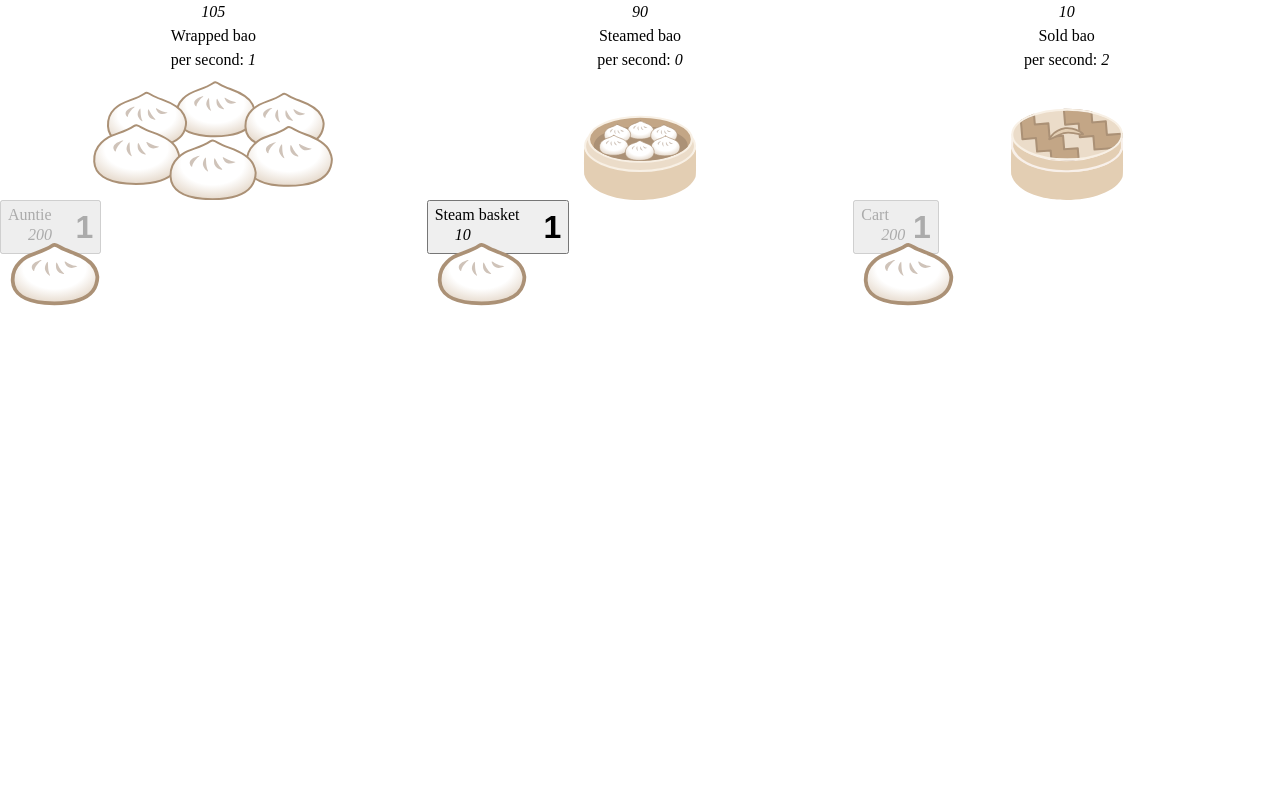
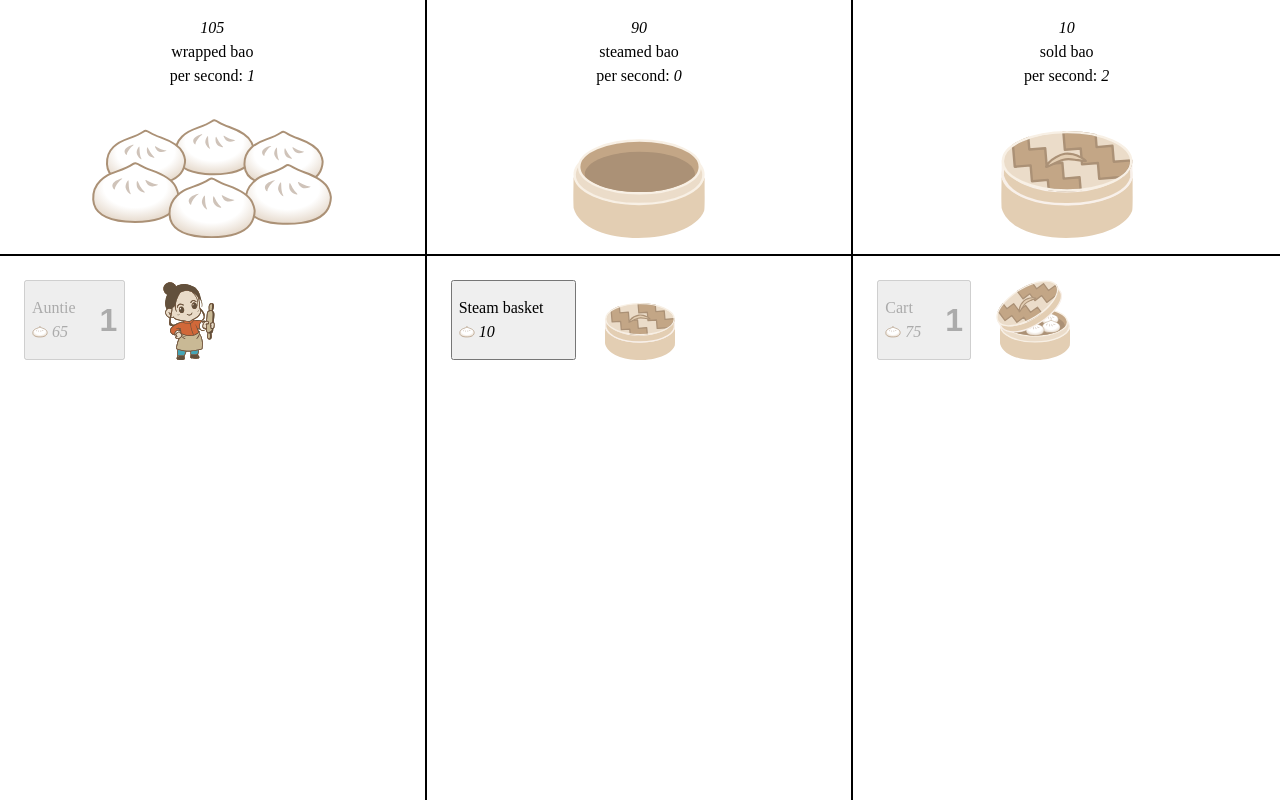
Before and after one commit to hackily/bao-clicker, a plain HTML site: page index.html in a window 1280 px wide. Drawn offline with Linux system fonts and the light colour scheme.

Commit message:
feat(ux): Show pictures in modules, fix bug in chrome where icons didn't render correctly

```diff
--- a/index.html
+++ b/index.html
@@ -8,16 +8,15 @@
       content="idle clicker game xiaolongbao bao steamed buns xlb"
     />
     <link rel="stylesheet" type="text/css" href="main.css" />
-    <script src="index.js"></script>
   </head>
   <body>
     <div class="container">
       <section class="clicker-container">
         <section class="create-product" entity-type="wrap">
-          <var data-type="value">123</var>
-          <label>Wrapped bao</label>
+          <var data-type="value"></var>
+          <label>wrapped bao</label>
           <div>
-            <label>per second:  </label><var data-type="rps">1</var>
+            <label>per second: </label><var data-type="rps"></var>
           </div>
           <button
             class="clicker bao-wrap"
@@ -27,23 +26,29 @@
           ></button>
         </section>
         <section class="module-container">
+          <article class="bao-auntie">
             <button entity-type="auntie" onclick="buyModule(event)">
               <section>
                 <span>Auntie</span>
-              <div>
-                <var class="icon" data-type="cost">200</var>
+                <div class="cost">
+                  <picture></picture>
+                  <var data-type="cost">50</var>
                 </div>
               </section>
               <var class="end-enhancer" data-type="quantity">1</var>
             </button>
+            <figure>
+              <picture></picture>
+            </figure>
+          </article>
         </section>
       </section>
       <section class="clicker-container">
         <section class="create-product" entity-type="steam">
-          <var data-type="value">123</var>
-          <label>Steamed bao</label>
+          <var data-type="value"></var>
+          <label>steamed bao</label>
           <div>
-            <label>per second:  </label><var data-type="rps">1</var>
+            <label>per second: </label><var data-type="rps"></var>
           </div>
           <button
             class="clicker bao-steam"
@@ -53,23 +58,29 @@
           ></button>
         </section>
         <section class="module-container">
+          <article class="bao-steam-basket">
             <button entity-type="steamBasket" onclick="buyModule(event)">
               <section>
                 <span>Steam basket</span>
-              <div>
-                <var class="icon" data-type="cost">10</var>
+                <div class="cost">
+                  <picture></picture>
+                  <var data-type="cost">10</var>
                 </div>
               </section>
               <var class="end-enhancer" data-type="quantity">1</var>
             </button>
+            <figure>
+              <picture></picture>
+            </figure>
+          </article>
         </section>
       </section>
       <section class="clicker-container">
         <section class="create-product" entity-type="sell">
-          <var data-type="value">123</var>
-          <label>Sold bao</label>
+          <var data-type="value"></var>
+          <label>sold bao</label>
           <div>
-            <label>per second:  </label><var data-type="rps">1</var>
+            <label>per second: </label><var data-type="rps"></var>
           </div>
           <button
             class="clicker bao-sell"
@@ -79,17 +90,24 @@
           ></button>
         </section>
         <section class="module-container">
+          <article class="bao-cart">
             <button entity-type="cart" onclick="buyModule(event)">
               <section>
                 <span>Cart</span>
-              <div>
-                <var class="icon" data-type="cost">200</var>
+                <div class="cost">
+                  <picture></picture>
+                  <var data-type="cost">50</var>
                 </div>
               </section>
               <var class="end-enhancer" data-type="quantity">1</var>
             </button>
+            <figure>
+              <picture></picture>
+            </figure>
+          </article>
         </section>
       </section>
     </div>
+    <script src="index.js"></script>
   </body>
 </html>
--- a/index.js
+++ b/index.js
@@ -8,7 +8,7 @@ const ENTITY_TYPES = {
 const WRAP_MODULES = {
   auntie: {
     baseRps: 1,
-    baseCost: 100,
+    baseCost: 50,
     growth: 1.3,
     parentEntity: 'wrap'
   },
@@ -24,7 +24,7 @@ const STEAM_MODULES = {
 const SELL_MODULES = {
   cart: {
     baseRps: 2,
-    baseCost: 200,
+    baseCost: 50,
     growth: 1.5,
     parentEntity: 'sell'
   }
@@ -150,7 +150,19 @@ const gameLoop = () => {
   })
 };
 
+const initialize = () => {
+  Object.keys(MODULES_MAP).forEach(moduleEntity => {
+    // Update cost
+    const costEl = document.querySelector(`button[entity-type="${moduleEntity}"] var[data-type="cost"]`);
+    costEl.innerHTML = getModuleCost(moduleEntity).toLocaleString();
+    // Update quantity
+    const quantityEl = document.querySelector(`button[entity-type="${moduleEntity}"] var[data-type="quantity"]`);
+    quantityEl.innerHTML = gameState.clickers.find(clicker => clicker.entity === MODULES_MAP[moduleEntity].parentEntity).modules[moduleEntity] ?? ''
+  })
+}
+
 const startGameLoop = () => {
+  initialize()
   gameLoop();
   setTimeout(startGameLoop, TICK);
 };
--- a/main.css
+++ b/main.css
@@ -53,11 +53,13 @@
     --bao-icon: url("./static/bao-icon.svg");
     --bao-steamer: url("./static/steamer.svg") no-repeat bottom;
     --bao-steamer-open: url("./static/steamer-open.svg") no-repeat bottom;
-    --bao-steamer-half-open: url("./static/steamer-half-open.svg")no-repeat bottom;
+    --bao-steamer-half-open: url("./static/steamer-half-open.svg") no-repeat
+      bottom;
     --bao-steamer-empty: url("./static/steamer-empty.svg") no-repeat bottom;
     --bao-steamer-closed: url("./static/steamer-closed.svg") no-repeat bottom;
     --bao-standalone: url("./static/bao-standalone.svg") no-repeat bottom;
     --bao-standalone-faces: url("./static/bao-standalone-faces.svg") no-repeat bottom;
+    --bao-auntie: url("./static/auntie.svg") no-repeat bottom;
   }
   .icon {
     height: 1em;
@@ -72,8 +74,30 @@
     width: 100%;
     height: 100%;
   }
+  .container > section:not(:last-child) {
+    border-right: 2px solid black;
+  }
+  .bao-auntie picture {
+    background: var(--bao-auntie);
+    background-size: contain;
+  }
+  .bao-cart picture {
+    background: var(--bao-steamer-half-open);
+    background-size: contain;
+  }
+
+  .bao-steam-basket picture {
+    background: var(--bao-steamer-closed);
+    background-size: contain;
+  }
+
+
   .clicker {
     margin: auto;
+  }
+  .create-product {
+    padding: 16px;
+    border-bottom: 2px solid black;
   }
   .create-product button {
     width: 100%;
@@ -81,17 +105,19 @@
     flex: 1;
     display: flex;
     border: none;
-
   }
   button.bao-wrap {
     background: var(--bao-standalone);
-
   }
   button.bao-wrap:active {
     background: var(--bao-standalone-faces);
   }
   button.bao-steam {
-    background: var(--bao-steamer);
+    background: var(--bao-steamer-empty);
+    background-size: contain;
+  }
+  button.bao-steam:hover {
+    background: var(--bao-steamer-open);
     background-size: contain;
   }
   button.bao-steam:active {
@@ -109,11 +135,21 @@
   .create-product {
     display: flex;
     flex-direction: column;
-    height: 200px;
+    height: 16em;
     align-items: center;
+  }
+  .module-container {
+    display: grid;
+    gap: 24px;
+    padding: 24px;
+  }
+  .module-container article {
+    display: flex;
+    gap: 24px;
   }
   .module-container button {
     display: flex;
+    align-items: center;
   }
   .module-container button section {
     display: flex;
@@ -126,16 +162,20 @@
     align-items: center;
     flex-direction: row;
   }
-  .module-container button .icon {
+  .module-container button .cost picture {
     display: flex;
     align-items: center;
-  }
-  .module-container button .icon::before {
-    display: flex;
-    content: var(--bao-icon);
     height: 1em;
     width: 1em;
+  }
+  .module-container button .cost picture {
+    background: var(--bao-icon);
+    background-size: contain;
     margin-right: 4px;
+  }
+  .module-container figure picture {
+    height: 5em;
+    width: 5em;
   }
 
   button .end-enhancer {
```
Also changed, not shown: static/auntie.svg (added). Lines whose indentation alone changed are shown as unchanged.
